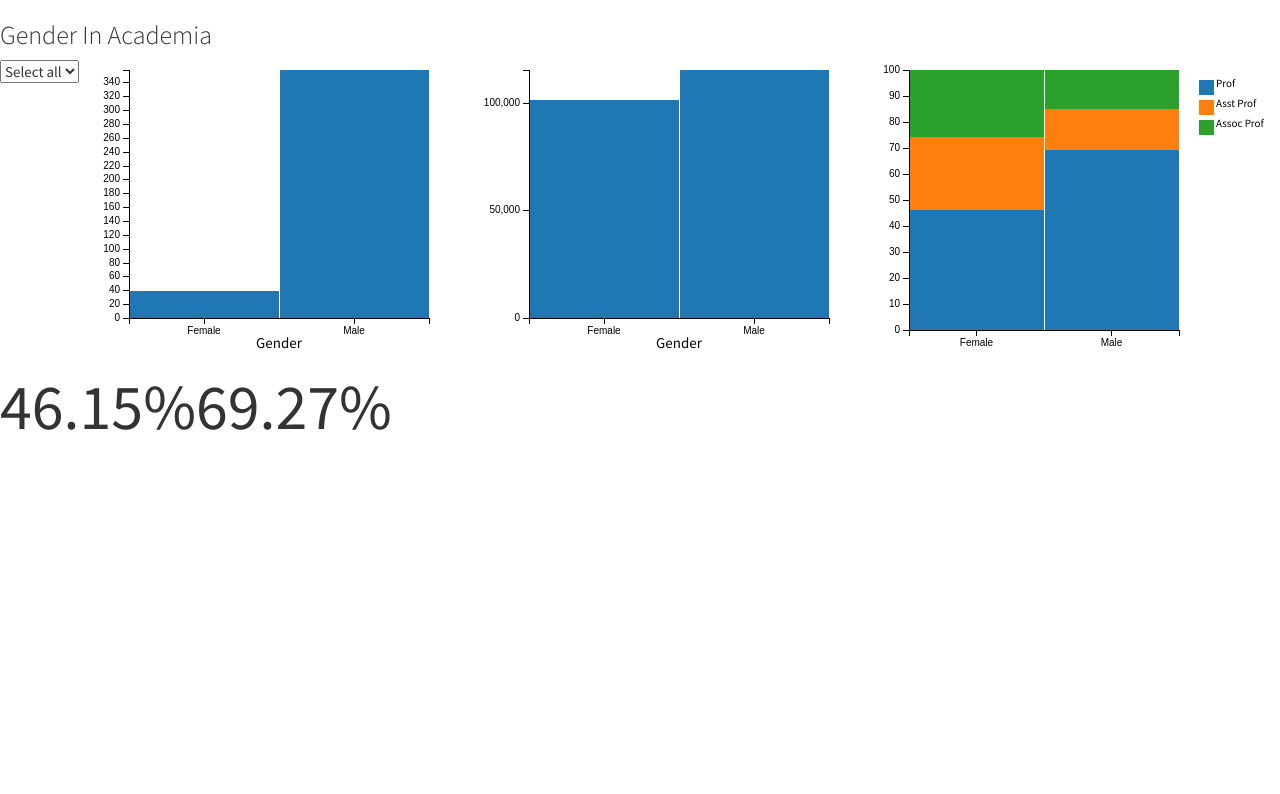
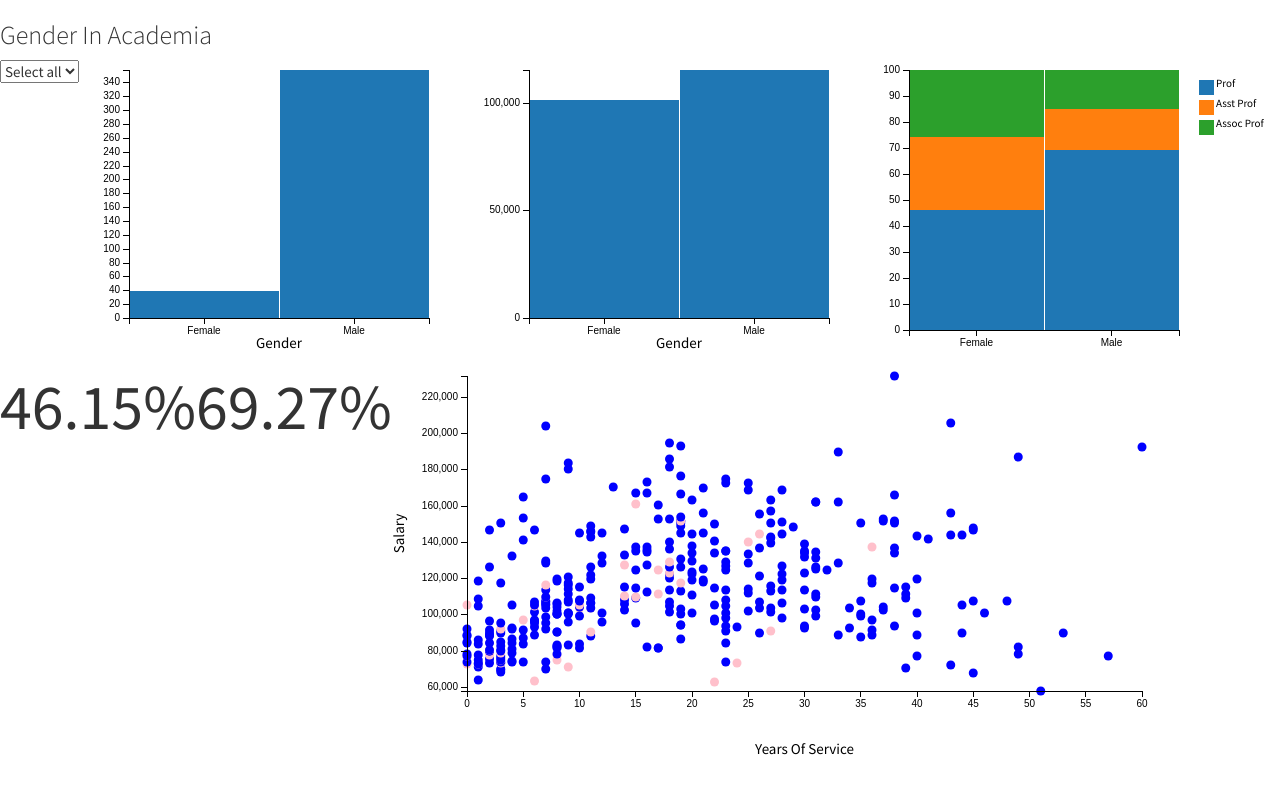
Before and after one commit to hebs87/dashboard, a plain HTML site: page index.html in a window 1280 px wide. Drawn offline with Linux system fonts and the light colour scheme.

Commit message:
Added service salary correlation scatter plot

```diff
--- a/index.html
+++ b/index.html
@@ -37,6 +37,9 @@
     <div class="number-box" id="percent-of-women-professors"></div>
     <div class="number-box" id="percent-of-men-professors"></div>
 
+    <!--Service Salary scatter plot - correlation between years of service and salary-->
+    <div id="service-salary"></div>
+
 
 </body>
 </html>
--- a/static/js/graph.js
+++ b/static/js/graph.js
@@ -9,6 +9,8 @@ function makeGraphs(error, salaryData) {
     salaryData.forEach(function(d) {
         //salary is = to an integer version of the salary
         d.salary = parseInt(d.salary);
+        //relates to scatter-plot - wrapping in square brackets rather than using dot notation as yrs.service in csv file has dot, so would cause problems
+        d.yrs_service = parseInt(d["yrs.service"]);
     });
 
 
@@ -23,6 +25,9 @@ function makeGraphs(error, salaryData) {
     show_gender_balance(ndx);
     show_average_salary(ndx);
     show_rank_distribution(ndx);
+
+    //scatter plots
+    show_service_to_salary_correlation(ndx);
 
     dc.renderAll();
 }
@@ -217,3 +222,49 @@ function show_rank_distribution(ndx) {
         .legend(dc.legend().x(320).y(20).itemHeight(15).gap(5))
         .margins({top: 10, right: 100, bottom: 30, left: 30});
 }
+
+//#service-salary scatter plot
+function show_service_to_salary_correlation(ndx) {
+    //add colors to scatter plot - pick an attribute and map the values in that attribute to the colors we want
+    var genderColors = d3.scale.ordinal()
+        .domain("Female", "Male")
+        .range(["blue", "pink"]);
+
+    //first dim on years of service
+    var serviceDim = ndx.dimension(dc.pluck("yrs_service"));
+    //second dim returns array with two parts - one being length of service and other being the salary - this allows us to plot the dots
+    var serviceVsSalaryDim = ndx.dimension(function(d) {
+        //service will be used to plot x coordinate, salary used to plot the y, rank will be in hover tooltip sex is used to pass in the colors to the chart
+        return [d.yrs_service, d.salary, d.rank, d.sex];
+    });
+    var experienceSalaryGroup = serviceVsSalaryDim.group();
+
+    //we need min and max length of service - we take this from the serviceLength dim and use top and bottom
+    var minExperience = serviceDim.bottom(1)[0].yrs_service;
+    var maxExperience = serviceDim.top(1)[0].yrs_service;
+
+    dc.scatterPlot("#service-salary")
+        .width(800)
+        .height(400)
+        //linear scale as we are dealing with numbers, and the domain will be min/maxExperince
+        .x(d3.scale.linear().domain([minExperience, maxExperience]))
+        .brushOn(false)
+        .symbolSize(8)
+        //leaves room near the top
+        .clipPadding(10)
+        .yAxisLabel("Salary")
+        .xAxisLabel("Years Of Service")
+        //what will appear as a tooltip when hovering over a dot
+        .title(function(d) {
+            //d.key[1] refers to the years of serviceVsSalary dim we created, and picks the d.salary value, d.key[2] refers to rank
+            return d.key[2] + " earned " + d.key[1];
+        })
+        //add colors to graph and specify how the chart can pick out the values it needs to pass in to the scale to pick the colors - need to add to serviceVsSalaryDim
+        .colorAccessor (function(d) {
+            return d.key[3];
+        })
+        .colors(genderColors)
+        .dimension(serviceVsSalaryDim)
+        .group(experienceSalaryGroup)
+        .margins({top: 10, right: 50, bottom: 75, left: 75});
+}
```
